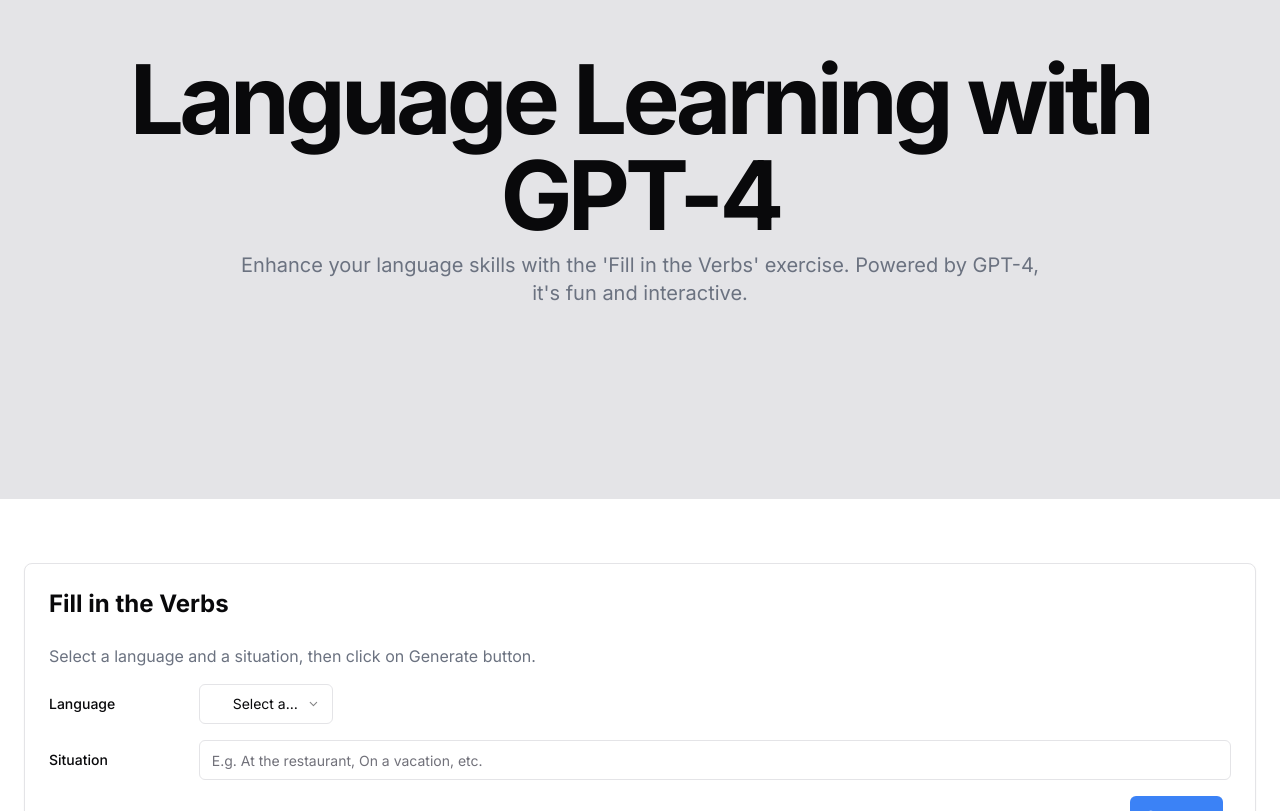
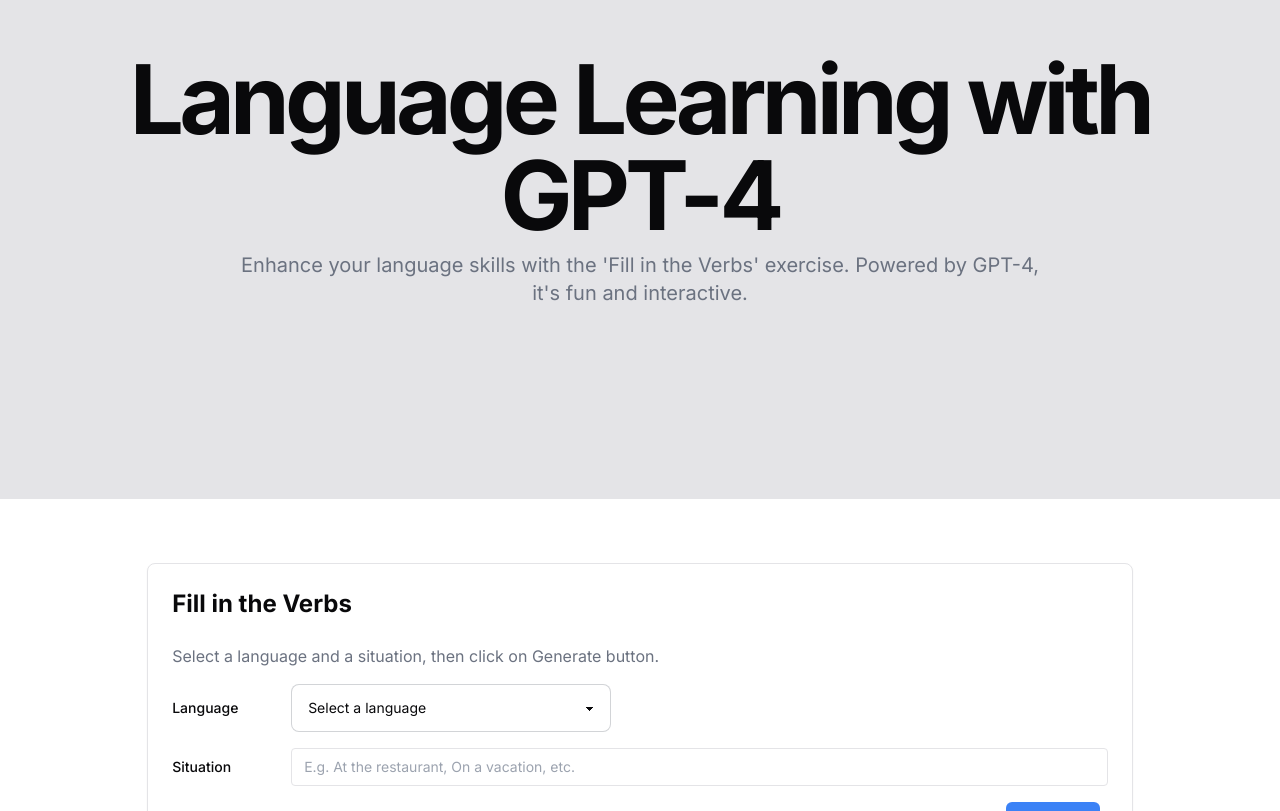
Before and after one commit to vravi-li/ai-language-assistant, a Next.js app: page / in a window 1280 px wide. Shown: the part 141-952 px from the top of the page. Built offline with nearby package versions, Linux system fonts and the light colour scheme.

Commit message:
UI improved

```diff
--- a/app/layout.js
+++ b/app/layout.js
@@ -1,17 +1,17 @@
-import { Inter } from 'next/font/google'
-import './globals.css'
+import { Inter } from "next/font/google";
+import "./globals.css";
 
-const inter = Inter({ subsets: ['latin'] })
+const inter = Inter({ subsets: ["latin"] });
 
 export const metadata = {
-  title: 'Create Next App',
-  description: 'Generated by create next app',
-}
+  title: "AI Language Learning Assitant",
+  description: "Generated by create next app",
+};
 
 export default function RootLayout({ children }) {
   return (
     <html lang="en">
       <body className={inter.className}>{children}</body>
     </html>
-  )
+  );
 }
--- /dev/null
+++ b/components/data.js
@@ -0,0 +1,38 @@
+const verb = [
+  { word: "eat", correct: 2 },
+  { word: "play", correct: 1 },
+  { word: "sing", correct: 4 },
+  { word: "drink", correct: 0 },
+  { word: "walk", correct: 3 },
+];
+const sentence = [
+  "I like to _ water",
+  "She _ tennis regularly.",
+  "The cat only _ fish.",
+  "_ is good for health.",
+  "He _ very well songs.",
+];
+const response = [
+  {
+    isVerbCorrect: true,
+    explanation: "The verb used in this sentence is correct.",
+  },
+  {
+    isVerbCorrect: false,
+    explanation:
+      "Incorrect verb form used ('play' should be 'plays' to match the subject 'She').",
+  },
+  {
+    isVerbCorrect: false,
+    explanation: "Incorrect verb form used ('eating' should be 'eats').",
+  },
+  {
+    isVerbCorrect: true,
+    explanation: "The verb used in this sentence is correct.",
+  },
+  {
+    isVerbCorrect: false,
+    explanation: "The verb used in this sentence is correct.",
+  },
+];
+export default { verb, response, sentence };
--- a/components/ui/Exercise.jsx
+++ b/components/ui/Exercise.jsx
@@ -1,70 +1,21 @@
 "use client";
 import { CardHeader, CardContent, Card } from "@/components/ui/card";
 import { Label } from "@/components/ui/label";
-import {
-  SelectValue,
-  SelectTrigger,
-  SelectItem,
-  SelectGroup,
-  SelectContent,
-  Select,
-} from "@/components/ui/select";
-import { Input } from "@/components/ui/input";
 import { Button } from "@/components/ui/button";
 import axios from "axios";
 import { useEffect, useState } from "react";
-import { FaCheck } from "react-icons/fa";
-import { MdCancel } from "react-icons/md";
 import Check from "../icons/Check";
 import Cancel from "../icons/Cancel";
 
 export default function Exercise() {
-  // Hard-coded data
-  // const verb = [
-  //   { word: "eat", correct: 2 },
-  //   { word: "play", correct: 1 },
-  //   { word: "sing", correct: 4 },
-  //   { word: "drink", correct: 0 },
-  //   { word: "walk", correct: 3 },
-  // ];
-  // const sentence = [
-  //   "I like to _ water",
-  //   "She _ tennis regularly.",
-  //   "The cat only _ fish.",
-  //   "_ is good for health.",
-  //   "He _ very well songs.",
-  // ];
-  // const response = [
-  //   {
-  //     isVerbCorrect: true,
-  //     explanation: "The verb used in this sentence is correct.",
-  //   },
-  //   {
-  //     isVerbCorrect: false,
-  //     explanation:
-  //       "Incorrect verb form used ('play' should be 'plays' to match the subject 'She').",
-  //   },
-  //   {
-  //     isVerbCorrect: false,
-  //     explanation: "Incorrect verb form used ('eating' should be 'eats').",
-  //   },
-  //   {
-  //     isVerbCorrect: true,
-  //     explanation: "The verb used in this sentence is correct.",
-  //   },
-  //   {
-  //     isVerbCorrect: false,
-  //     explanation: "The verb used in this sentence is correct.",
-  //   },
-  // ];
-
   // states
   const [situation, setSituation] = useState("");
-  const [language, setLanguage] = useState("english");
+  const [language, setLanguage] = useState("DEFAULT");
   const [blanks, setBlanks] = useState([]);
   const [verbs, setVerbs] = useState([]);
   const [answers, setAnswers] = useState(Array(blanks.length).fill(""));
   const [responses, setResponses] = useState([]);
+  const [phase, setPhase] = useState("first");
 
   useEffect(() => {
     setAnswers(Array(blanks.length).fill(""));
@@ -86,8 +37,18 @@
     setAnswers(newAnswers);
   };
 
+  // clears inputs
+  const clearAnswers = () => {
+    setAnswers(Array(blanks.length).fill(""));
+  };
+
+  // API calls
   // calls generate chat api to generate verbs and sentences
   const generateBlanks = async () => {
+    if (!language) {
+      alert("Please select a language first.");
+      return;
+    }
     setGenerateButton(true);
     const res = await axios.post("/api/chat/generate", { language: language });
     const { data } = res;
@@ -98,11 +59,10 @@
       .sort((a, b) => a.sort - b.sort)
       .map(({ value }) => value);
 
-    console.log(shuffledVerbs);
     setVerbs(shuffledVerbs);
     setBlanks(data.sentences);
     setGenerateButton(false);
-    console.log(data);
+    setPhase("second");
   };
 
   // calls results api and produce explanations
@@ -128,11 +88,12 @@
     const { data } = res;
     setResponses(data);
     setCheckButton(false);
+    setPhase("third");
     console.log(data);
   };
 
   return (
-    <Card className="mx-auto">
+    <Card className="mx-auto sm:w-[80%] ">
       <CardHeader>
         <h2 className="text-2xl font-bold">Fill in the Verbs</h2>
       </CardHeader>
@@ -145,31 +106,37 @@
             <Label className="text-left" htmlFor="language">
               Language
             </Label>
-            <Select className="col-start-2 col-span-7">
-              <SelectTrigger className="w-full">
-                <SelectValue placeholder="Select a language" />
-              </SelectTrigger>
-              <SelectContent>
-                <SelectGroup>
-                  <SelectItem value="english">English</SelectItem>
-                  <SelectItem value="spanish">Spanish</SelectItem>
-                  <SelectItem value="french">French</SelectItem>
-                  <SelectItem value="german">German</SelectItem>
-                  <SelectItem value="italian">Italian</SelectItem>
-                </SelectGroup>
-              </SelectContent>
-            </Select>
+            {/* <Select /> */}
+            <select
+              className="select select-bordered w-full max-w-xs col-start-2 col-span-3"
+              value={language}
+              onChange={(e) => setLanguage(e.target.value)}
+            >
+              <option value="DEFAULT" disabled>
+                Select a language
+              </option>
+              <option value="english">English</option>
+              <option value="spanish">Spanish</option>
+              <option value="french">French</option>
+              <option value="german">German</option>
+              <option value="italian">Italian</option>
+            </select>
           </div>
           <div className="grid grid-cols-8 items-center gap-4">
             <Label className="text-left" htmlFor="situation">
               Situation
             </Label>
-            <Input
-              className="col-start-2 col-span-7"
+            <input
+              type="text"
+              className="col-start-2 col-span-7 focus:outline-none px-3 py-2 border border-zinc-200 rounded-sm text-sm"
               placeholder="E.g. At the restaurant, On a vacation, etc."
+              value={situation}
+              onChange={(e) => setSituation(e.target.value)}
             />
           </div>
+
           {/* generate button */}
+          {phase == "first" && (
             <div className="grid grid-cols-8 items-center gap-4">
               <div className="col-span-8 flex justify-end">
                 <Button
@@ -181,9 +148,14 @@
                 </Button>
               </div>
             </div>
+          )}
 
+          {/* second phase */}
+          {phase !== "first" && (
+            <div className="mt-2">
+              <hr className="my-3" />
+              <h1 className="font-bold text-lg my-2">Exercise</h1>
               {/* verbs */}
-          {verbs.length > 0 && (
               <div className="grid grid-cols-8 items-center gap-4">
                 <Label className="text-left" htmlFor="verb">
                   Verbs
@@ -204,9 +176,7 @@
                   })}
                 </ul>
               </div>
-          )}
               {/* blanks */}
-          {blanks.length > 0 && (
               <>
                 {blanks.map((s, i) => {
                   const splittedSentence = s.split("_");
@@ -235,12 +205,12 @@
                   );
                 })}
               </>
+            </div>
           )}
         </div>
         {/* check & clear button */}
-        {blanks.length > 0 && (
+        {phase == "second" && (
           <>
-            <hr className="mx-10" />
             <div className="flex justify-center py-4">
               <Button
                 className="mx-2 bg-blue-500 text-white"
@@ -251,16 +221,19 @@
               </Button>
               <Button
                 className="mx-2 bg-red-500 text-white"
-                onClick={() => console.log(verbs, "\n", blanks)}
+                onClick={clearAnswers}
+                disabled={checkButton}
               >
                 Clear
               </Button>
             </div>
           </>
         )}
+
         {/* results */}
-        {responses.length > 0 && (
+        {phase == "third" && (
           <div className="">
+            <hr className="mb-4" />
             <h1 className="text-xl font-bold">Results</h1>
             <ul className="flex gap-2 flex-col my-3">
               {responses.map((res, i) => {
--- a/package.json
+++ b/package.json
@@ -27,6 +27,7 @@
   },
   "devDependencies": {
     "autoprefixer": "^10.0.1",
+    "daisyui": "^4.4.20",
     "eslint": "^8",
     "eslint-config-next": "14.0.4",
     "postcss": "^8",
--- a/tailwind.config.js
+++ b/tailwind.config.js
@@ -2,11 +2,11 @@
 module.exports = {
   darkMode: ["class"],
   content: [
-    './pages/**/*.{js,jsx}',
-    './components/**/*.{js,jsx}',
-    './app/**/*.{js,jsx}',
-    './src/**/*.{js,jsx}',
-	],
+    "./pages/**/*.{js,jsx}",
+    "./components/**/*.{js,jsx}",
+    "./app/**/*.{js,jsx}",
+    "./src/**/*.{js,jsx}",
+  ],
   theme: {
     container: {
       center: true,
@@ -72,5 +72,5 @@
       },
     },
   },
-  plugins: [require("tailwindcss-animate")],
-}
+  plugins: [require("tailwindcss-animate"), require("daisyui")],
+};
```
Also changed, not shown: 1 other file (tests, documents, lock files or other folders). Lines whose indentation alone changed are shown as unchanged.
